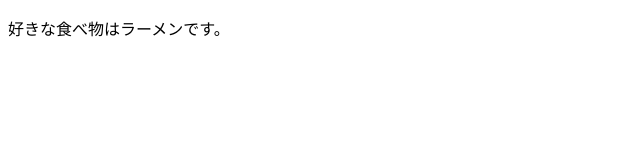
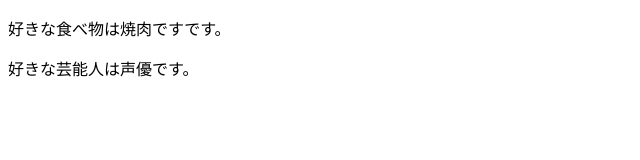
Before and after one commit to Ima35/menu.html, a plain HTML site: page index.html in a window 1280 px wide. Shown: the whole page, without its empty margins (0-640 px from the left). Drawn offline with Linux system fonts and the light colour scheme.

Commit message:
index.htmlの編集

```diff
--- a/index.html
+++ b/index.html
@@ -1,11 +1,9 @@
 <!DOCTYPE html>
 <html lang="en">
-<head>
-    <meta charset="UTF-8">
-    <meta name="viewport" content="width=device-width, initial-scale=1.0">
+    <head></head>
     <title></title>
-</head>
 <body>
-    <p>好きな食べ物はラーメンです。</p>
+    <p>好きな食べ物は焼肉ですです。</p>
+    <p>好きな芸能人は声優です。</p>
 </body>
 </html>
```
